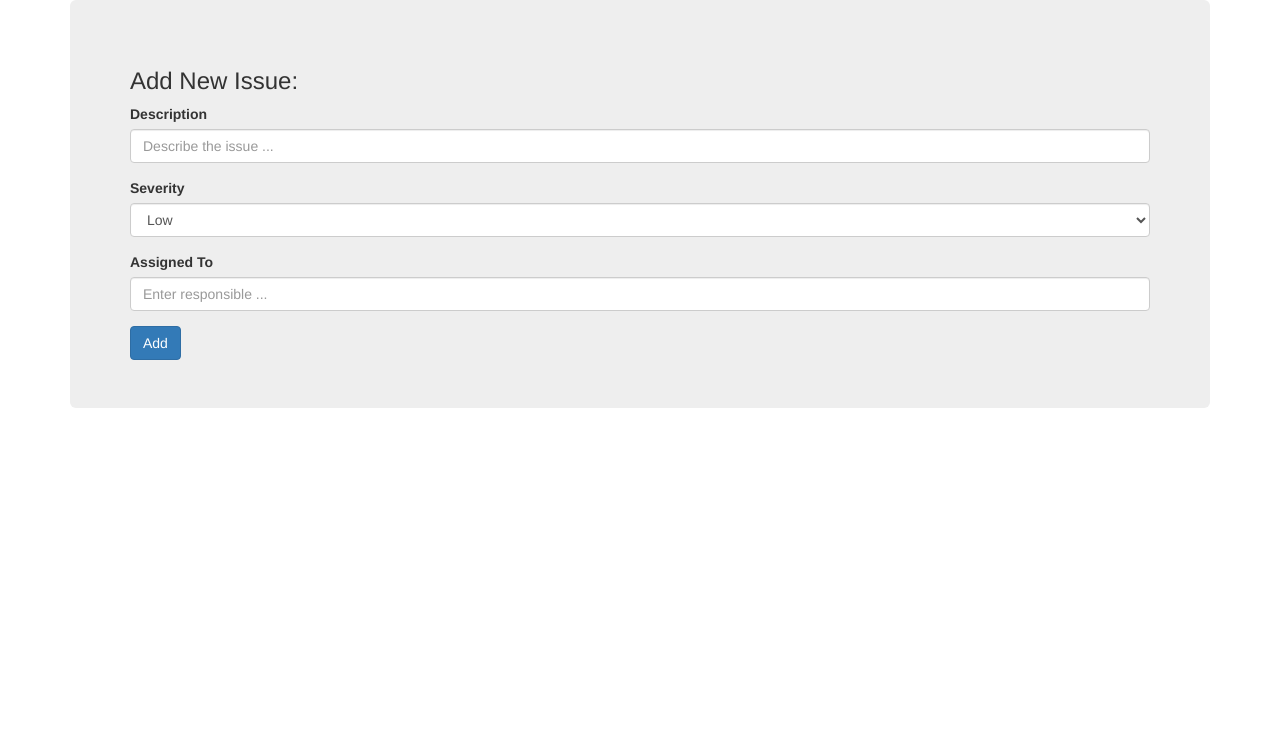
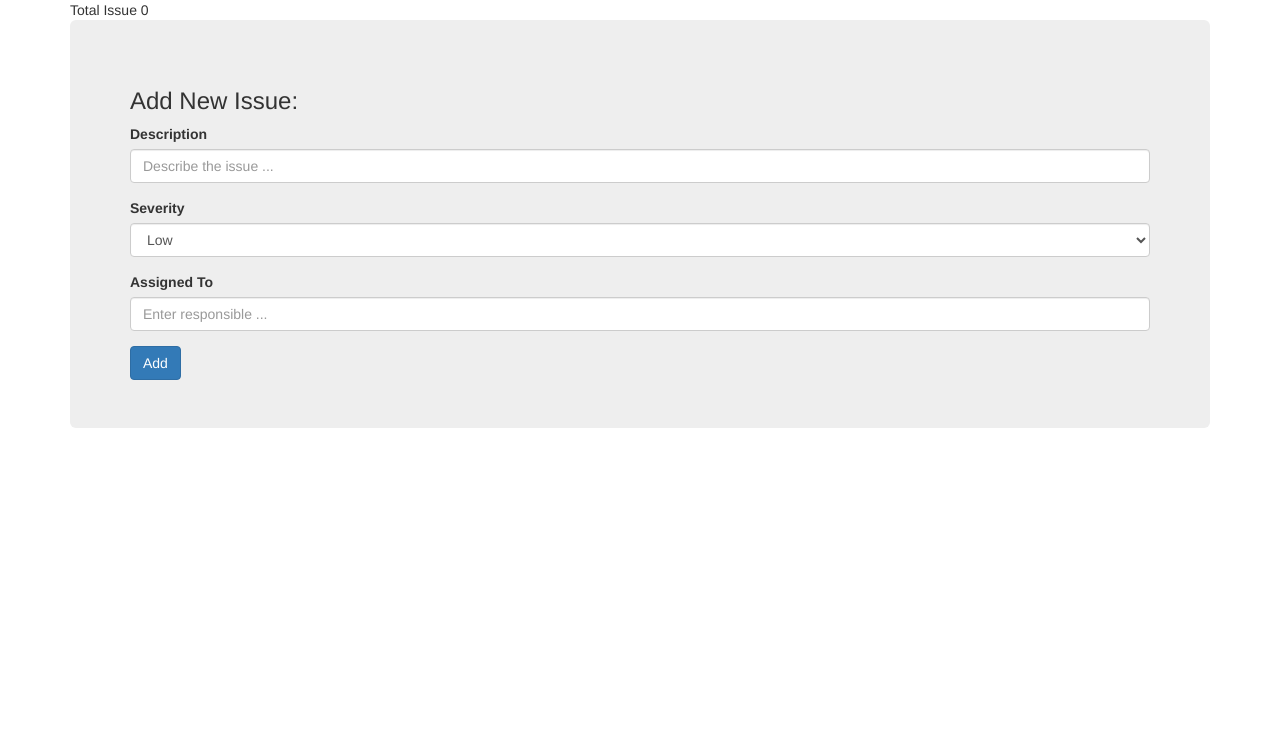
Before and after one commit to NayemulSCode/issue-tracker-js, a plain HTML site: page index.html in a window 1280 px wide. Shown: the part 70-800 px from the top of the page. Drawn offline with nearby package versions, Linux system fonts and the light colour scheme.

Commit message:
total number of  issue

```diff
--- a/index.html
+++ b/index.html
@@ -10,7 +10,11 @@
   </head>
   <body onload="fetchIssues()">
     <div class="container">
-      <h1>Issue Tracker:<span id="totalIssue"></span> </h1>
+      <h1>Issue Tracker: </h1>
+      <div>
+        <span>Total Issue </span>
+        <span id="totalIssue"></span>
+      </div>
       <div class="jumbotron">
         <h3>Add New Issue:</h3>
         <form id="issueInputForm">
--- a/main.js
+++ b/main.js
@@ -17,9 +17,15 @@ function submitIssue(e) {
   localStorage.setItem('issues', JSON.stringify(issues));
 
   document.getElementById('issueInputForm').reset();
+  totalIssue();
   fetchIssues();
   e.preventDefault();
 }
+const totalIssue = () =>{
+  const issues = JSON.parse(localStorage.getItem('issues')) || [];
+  document.getElementById('totalIssue').innerHTML = issues.length;
+}
+totalIssue();
 
 const closeIssue = id => {
   const issues = JSON.parse(localStorage.getItem('issues'));
```
